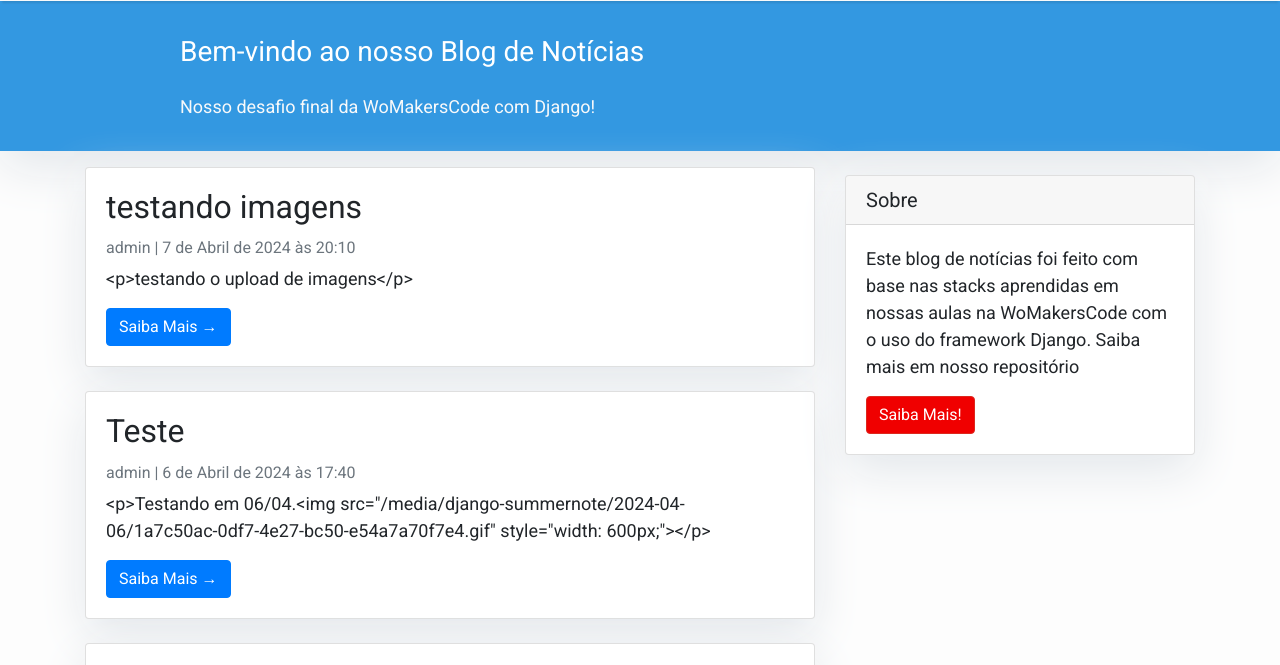
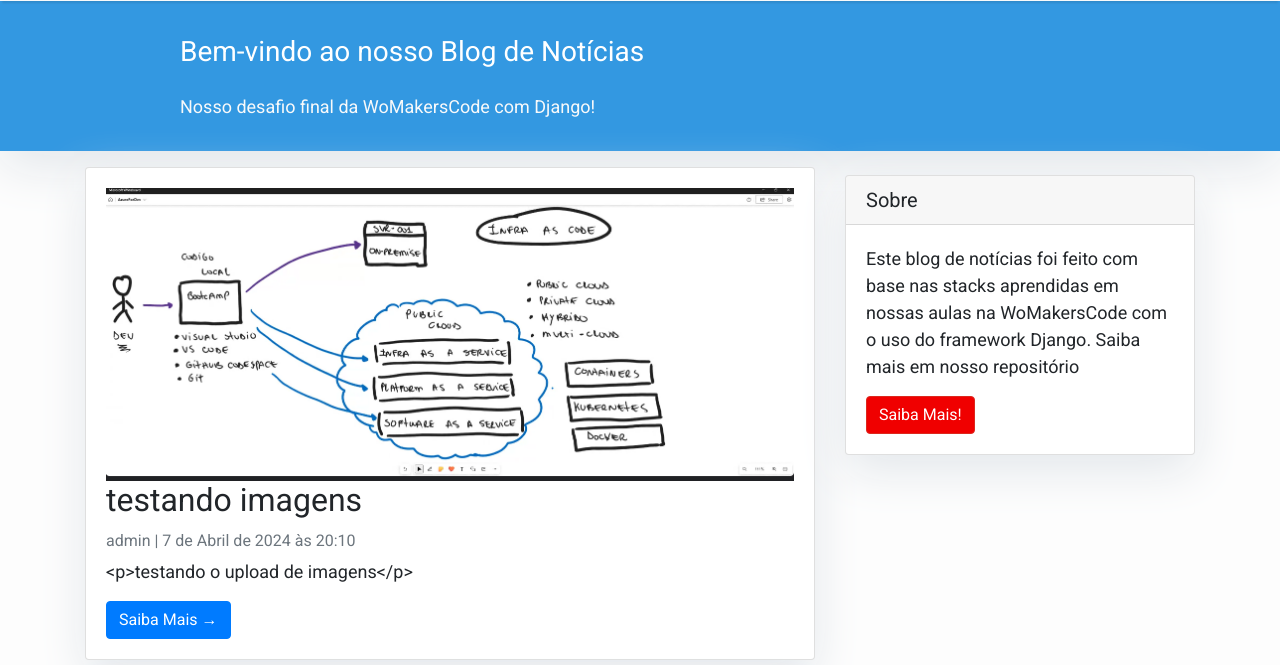
Before and after one commit to anaisateodoro/django-blog-noticias, a Django app: page / in a window 1280 px wide. Shown: the part 58-723 px from the top of the page. Run offline with Django 5.2, Linux system fonts and the light colour scheme; data comes from the database, SQL or seed files in the repository; both versions use the stored data as it was after the commit; some libraries are stand-ins or nearby versions.

Commit message:
:sparkles: feat: Uploading Imagens

```diff
--- a/blog/models.py
+++ b/blog/models.py
@@ -9,6 +9,7 @@ STATUS = (
 )
 
 class Post(models.Model):
+    image = models.ImageField(upload_to='images', verbose_name='imagem',  default='images/default.jpg')
     title = models.CharField(max_length=200, unique=True)
     slug = models.SlugField(max_length=200, unique=True)
     author = models.ForeignKey(User, on_delete= models.CASCADE,related_name='blog_posts')
@@ -34,6 +35,7 @@ class Comment(models.Model):
     body = models.TextField(verbose_name='comentário')
     created_on = models.DateTimeField(auto_now_add=True)
     active = models.BooleanField(default=False)
+
     class Meta:
         ordering = ['created_on']
 
--- a/oursite/urls.py
+++ b/oursite/urls.py
@@ -30,4 +30,5 @@ urlpatterns = [
 ]
 
 if settings.DEBUG:
-    urlpatterns += static(settings.MEDIA_URL, document_root=settings.MEDIA_ROOT)
+    urlpatterns += static(settings.MEDIA_URL,
+                          document_root=settings.MEDIA_ROOT)
--- a/templates/index.html
+++ b/templates/index.html
@@ -14,6 +14,12 @@
     .card {
         box-shadow: 0 16px 48px #E3E7EB;
     }
+
+    .img {
+        max-width: 100%;
+        height: auto;
+    }
+
 </style>
 
 <header class="masthead">
@@ -37,6 +43,9 @@
             {% for post in post_list %}
             <div class="card mb-4">
                 <div class="card-body">
+                    {% if post.image %}
+                        <img src="{{ post.image.url }}" alt="{{ post.title }}" class="img">
+                    {% endif %}
                     <h2 class="card-title">{{ post.title }}</h2>
                     <p class="card-text text-muted h6">{{ post.author }} | {{ post.created_on}} </p>
                     <p class="card-text">{{post.content|slice:":200" }}</p>
--- a/templates/post_detail.html
+++ b/templates/post_detail.html
@@ -4,6 +4,9 @@
   <div class="row">
     <div class="col-md-8 card mb-4 mt-3 left top">
       <div class="card-body">
+        {% if post.image %}
+          <img src="{{ post.image.url }}" alt="{{ post.title }}" class="img-fluid">
+        {% endif %}
         <h1>{% block title %} {{ post.title }} {% endblock title %}</h1>
         <p class="text-muted">{{ post.author }} | {{ post.created_on }}</p>
         <p class="card-text">{{ post.content | safe }}</p>
```
Also changed, not shown: blog/admin.py (+9 -1 lines), blog/forms.py (line endings or trailing spaces), blog/migrations/0004_post_image.py (added), db.sqlite3, media/default.jpg (added), media/images/image.png (added).
